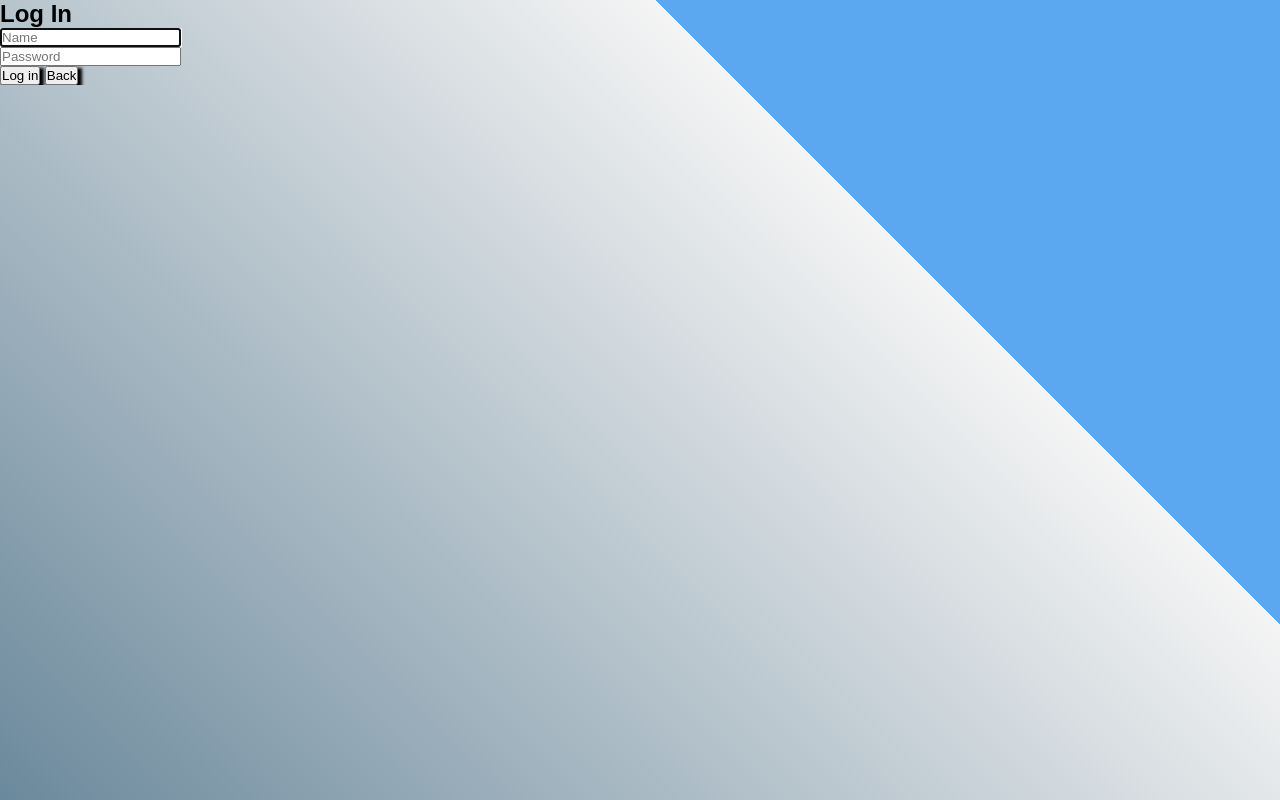
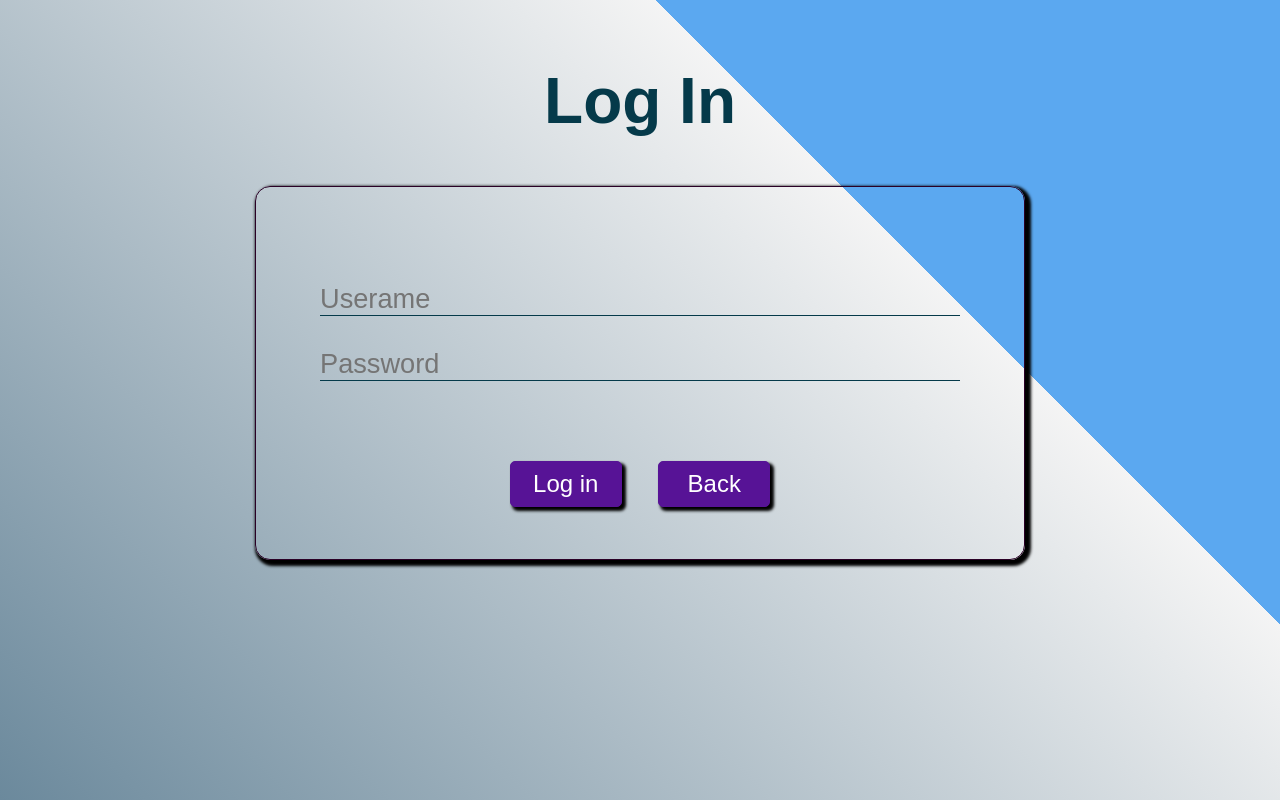
Before and after one commit to leTabs/Thematic-Chat-Rooms, a Flask app: page /login in a window 1280 px wide. Run offline with Flask 3, Linux system fonts and the light colour scheme; some libraries are stand-ins or nearby versions.

Commit message:
Update logIn.html

```diff
--- a/templates/logIn.html
+++ b/templates/logIn.html
@@ -1,21 +1,27 @@
 <!-- {% block title %}Small Talk Themantic Chat Rooms|Log In{% endblock %} -->
+
+<!-- altering the base (app wrapper) to the log in panel -->
 {% extends 'base.html' %} {% block content %}
     <section>
+    <!-- main section -->
     <main>
-        <h2>Log In</h2>
-        <form method="post" action="logging">
-            <input type="text" name="username" id="username" placeholder="Name" autofocus/><br>
+        <h2 class="statement">Log In</h2>
+        <form method="post" action="logging" class="entering">
+            <input type="text" name="username" id="username" placeholder="Userame" autofocus/><br>
             <input type="password" name="pass" id="pass" placeholder="Password">
+            <!-- notifications -->
             {% if error %}
                 <p>{{error}}</p>
             {% endif %}
-            <section>
+            <div class="entering-buttons">
                 <button type="submit" class="log">Log in</button>
                 <button type="button" id="back">Back</button>
-            </section>
+            </div>
         </form>
     </main>
     </section>
+
+    <!-- "Back" button destination, Javascript inclusion -->
     <script type="text/javascript">
         let back = document.getElementById('back')
         back.addEventListener('click', ()=>{
```
